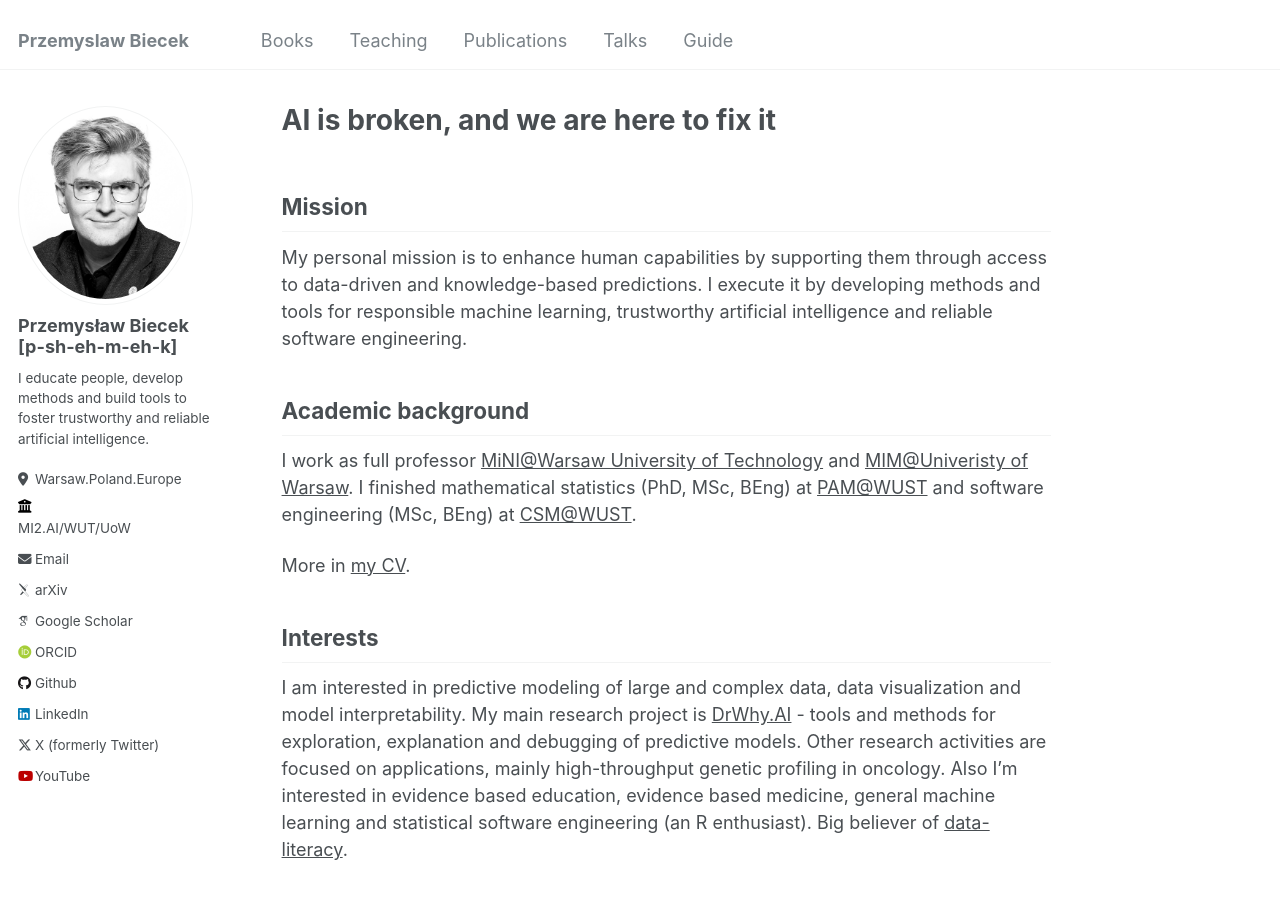
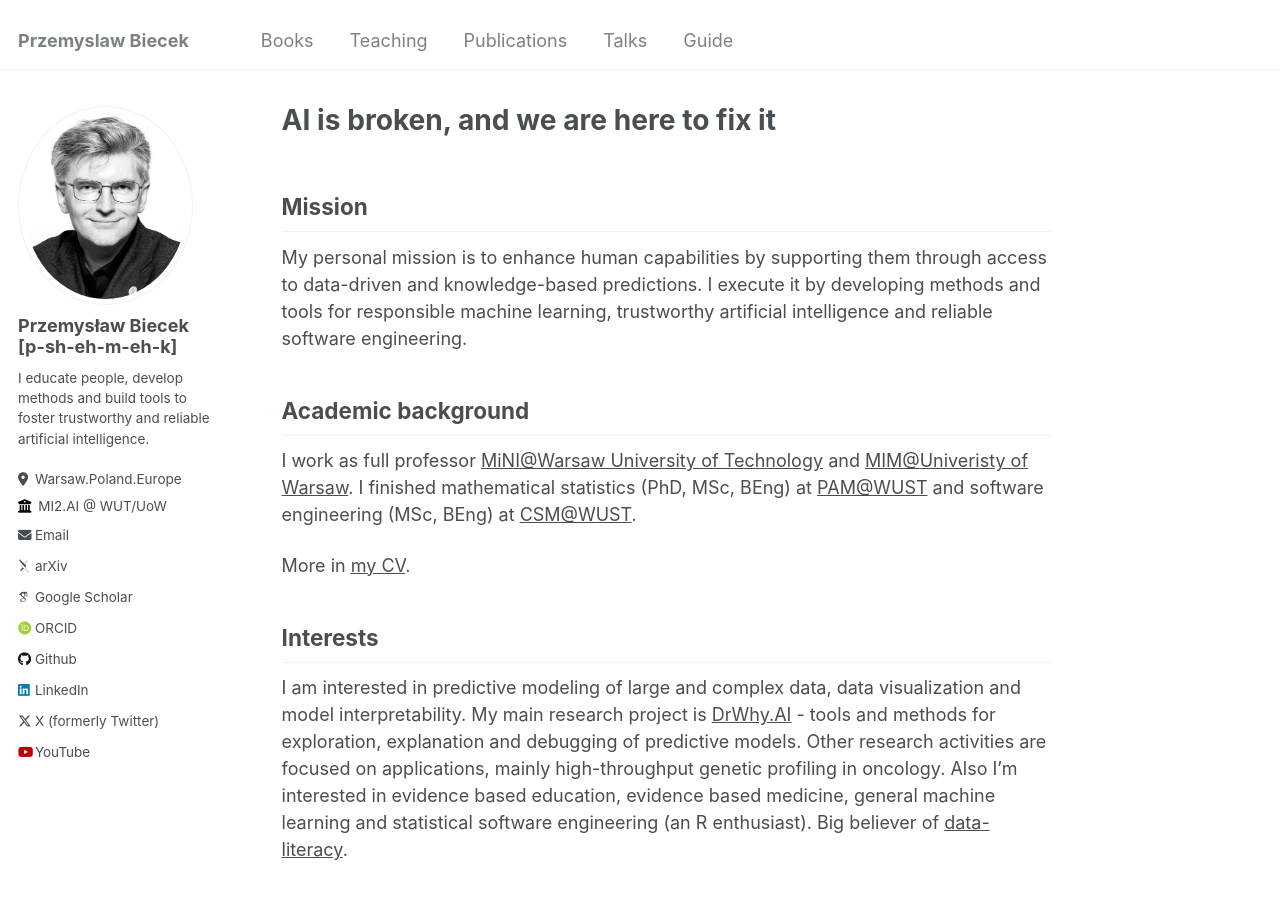
Before and after one commit to pbiecek/pbiecek.github.io, a Jekyll site: the page built from _pages/about.md, in a window 1280 px wide and 900 px high. Built offline with Jekyll 4.4.1, drawn with Linux system fonts in a browser that asks for light colours; some web fonts are replaced; some of the changed lines change nothing that is shown.

Commit message:
fix institution

```diff
--- a/_config.yml
+++ b/_config.yml
@@ -26,7 +26,7 @@ author:
   pronouns         : # example: "he/him"
   bio              : "I educate people, develop methods and build tools to foster trustworthy and reliable artificial intelligence."
   location         : "Warsaw.Poland.Europe"
-  employer         : "<a href='https://mi2.ai/'>MI2.AI/WUT/UoW</a>"
+  employer         : "MI2.AI &#64; WUT/UoW"
   uri              : # "https://mi2.ai/"
   email            : "przemyslaw.biecek at gmail.com"
 
```
